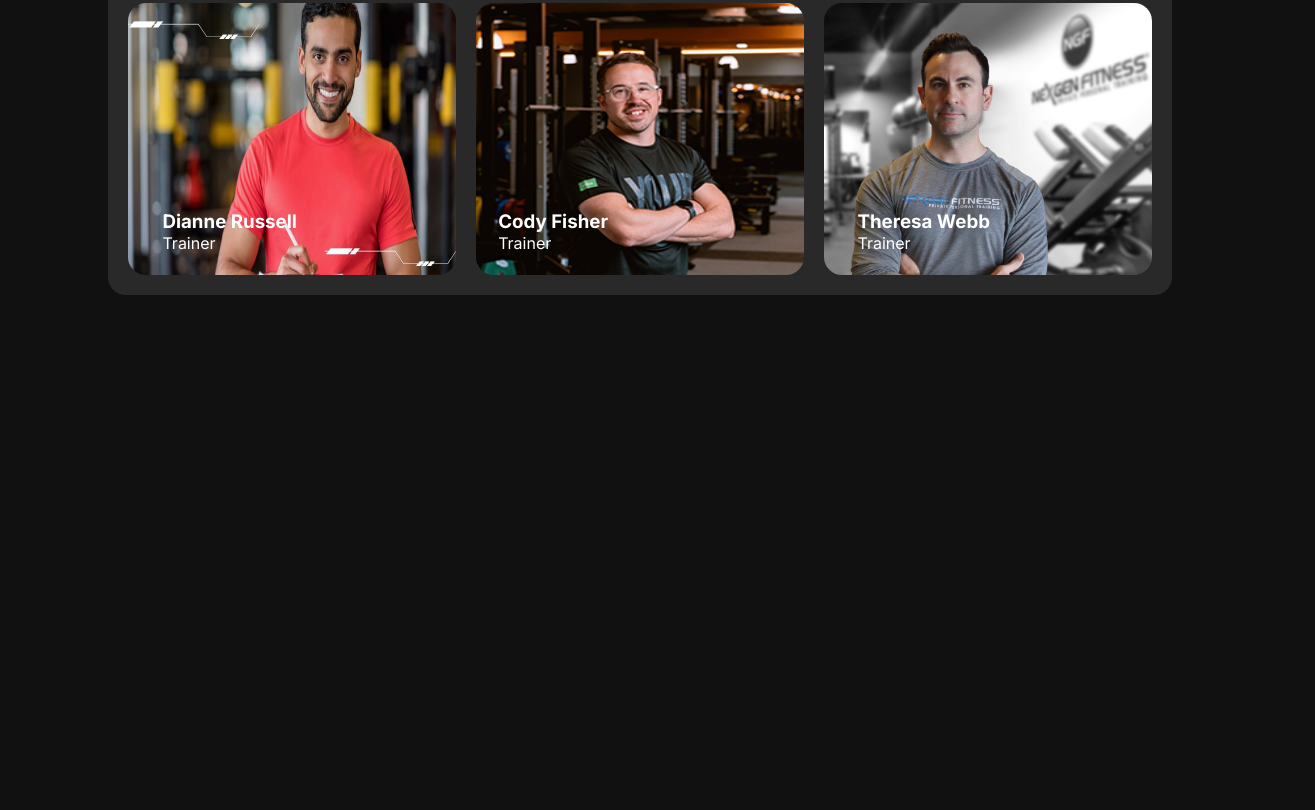
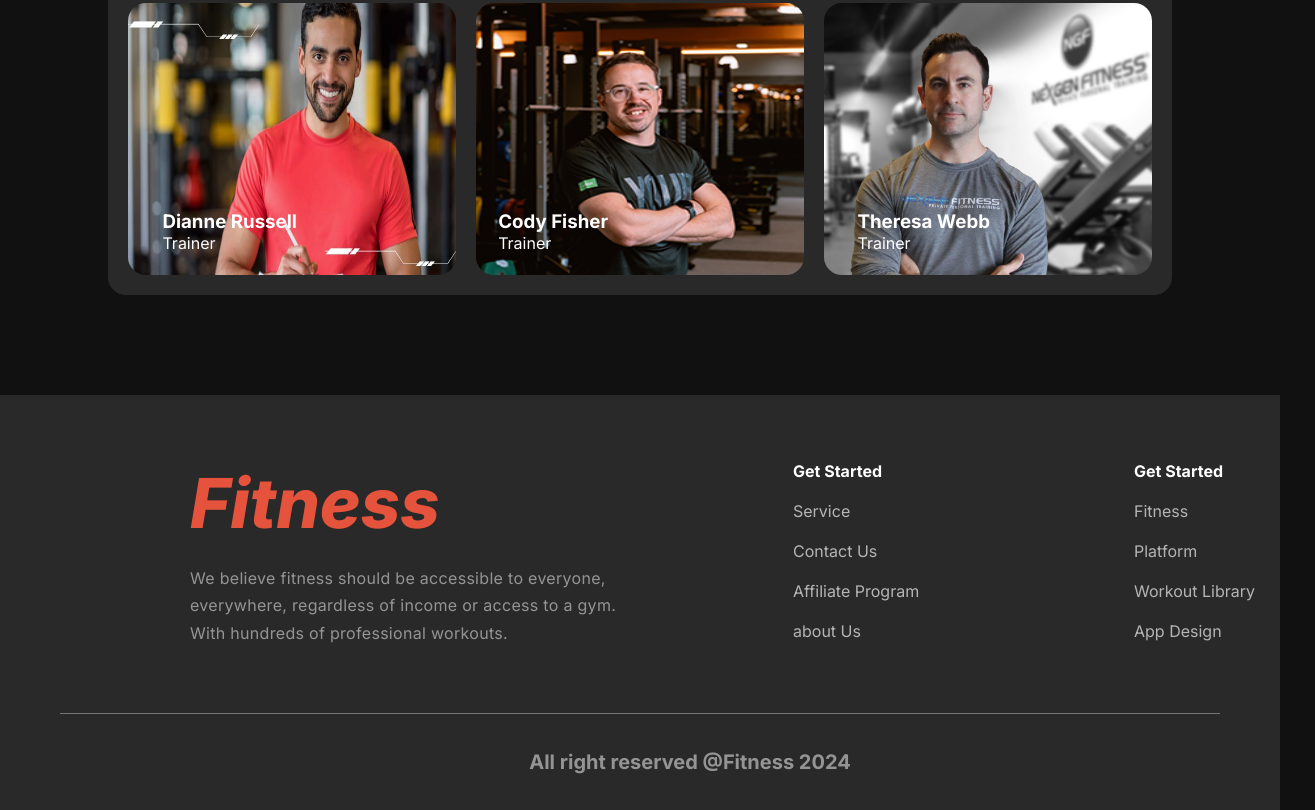
Before and after one commit to Mahin5580/Assignment-2, a plain HTML site: page index.html in a window 1280 px wide. Shown: the part 3015-3825 px from the top of the page, 1315 px wide, since content can reach past the window. Before the commit the page ends 3323 px from the top, so only its background shows below. Drawn offline with Linux system fonts and the light colour scheme.

Commit message:
footer section done

```diff
--- a/Styles/responsive.css
+++ b/Styles/responsive.css
@@ -134,7 +134,18 @@
      .team h1{
       font-size: 2rem;
      }
+   /*footer section*/
+   .footer-container{
+    display: grid;
+    padding: 44px 36px 44px 20px;
+    grid-template-columns: repeat(1,1fr);
+    gap: 30px;
 
+   }
+   .right{
+    max-width: 90%;
+    padding-left: 20px;
+   }
 
 
 
--- a/Styles/style.css
+++ b/Styles/style.css
@@ -357,6 +357,7 @@
     gap: 20px;
     padding: 20px;
     border-radius: 18px;
+    margin-bottom:100px ;
    }
    .team-pictures>div{
     position: relative;
@@ -374,3 +375,46 @@
     top: 80% ;
     left: -10%;
    }
+
+   /*footer section*/
+   footer{
+    width: 100%;
+    background-color: rgba(255, 255, 255, 0.1);
+   }
+   footer li{
+    list-style: none;
+    padding-top: 20px;
+   }
+   footer a{
+    color: rgba(255, 255, 255, 0.656);
+    text-decoration: none;
+   }
+   .footer-container{
+    display: grid;
+    padding: 66px 190px;
+    grid-template-columns: 443px 181px 181px;
+    gap: 160px;
+
+   }
+   .footer-container h1{
+    font-weight: 800;
+    font-size: 4.3rem;
+    color: rgba(230, 83, 60, 1);
+    padding-bottom: 20px;
+   }
+   .footer-container p{
+    letter-spacing: 0.3px;
+    line-height: 1.7;
+
+ }
+   .right{
+    max-width: 1060px;
+    border-top: 1px solid rgba(255, 255, 255, 0.349);
+    padding-left: 100px;
+    padding-bottom: 36px;
+    padding-top: 36px;
+    text-align: center;
+    margin: 0 auto;
+    font-size: 1.25rem;
+    color: rgba(255, 255, 255, 0.5);
+   }
--- a/index.html
+++ b/index.html
@@ -246,16 +246,41 @@
            </section>
     </main>
     <footer>
-        <div>
-            <h1>
-
-            </h1>
-            <p>
-
-            </p>
+        <div class="footer-container">
+            <div>
+                <h1>
+                    <i>Fitness</i>
+                </h1>
+                <p class="light-black">
+                    We believe fitness should be accessible to everyone, everywhere, regardless of income or access to a gym. With hundreds of professional workouts.
+                </p>
+            </div>
+            <div>
+                <h4>
+                    Get Started
+                </h4>
+                <ul>
+                    <li><a href="">Service</a></li>
+                    <li><a href="">Contact Us</a></li>
+                    <li><a href="">Affiliate Program</a></li>
+                    <li><a href="">about Us</a></li>
+                </ul>
+            </div>
+            <div>
+                <h4>
+                    Get Started
+                </h4>
+                <ul>
+                    <li><a href="">Fitness</a></li>
+                    <li><a href="">Platform</a></li>
+                    <li><a href="">Workout Library </a></li>
+                    <li><a href="">App Design</a></li>
+                </ul>
+            </div>
         </div>
-        <div></div>
-        <div></div>
+        <h3 class="right">
+            All right reserved @Fitness 2024
+        </h3>
     </footer>
 
 </body>
```
